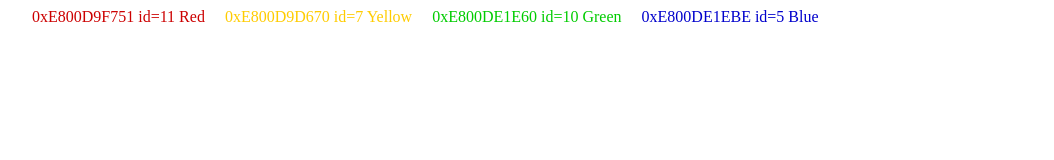
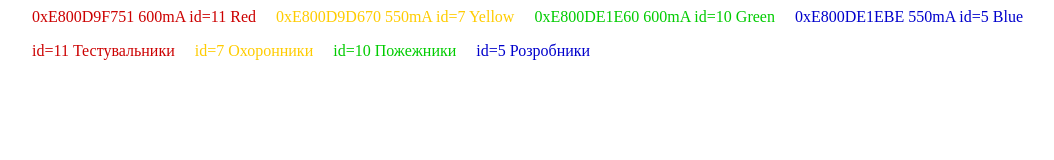
Before and after one commit to JaRcomGitHub/nodejs-host-ws, a website: page json-parse-for-graph/index.html in a window 1280 px wide. Shown: the whole page, without its empty margins (16-1070 px from the left). Drawn offline with nearby package versions, Linux system fonts and the light colour scheme; no server answers.

Commit message:
Update index.html

```diff
--- a/json-parse-for-graph/index.html
+++ b/json-parse-for-graph/index.html
@@ -4,23 +4,6 @@
 <script src="https://code.highcharts.com/modules/stock-tools.js"></script>
 <script src="./h.js"></script>
 <link rel="stylesheet" type="text/css" href="style.css">
-
-<div>
-    <ul class="info">
-        <li class="info-1">
-            0xE800D9F751 id=11 Red
-        </li>
-        <li class="info-2">
-            0xE800D9D670 id=7 Yellow
-        </li>
-        <li class="info-3">
-            0xE800DE1E60 id=10 Green
-        </li>
-        <li class="info-4">
-            0xE800DE1EBE id=5 Blue
-        </li>
-    </ul>
-</div>
 
 <div id="containerT"></div>
 
@@ -31,3 +14,36 @@
 <div id="containerP"></div>
 
 <div id="containerV"></div>
+
+<div>
+    <ul class="info">
+        <li class="info-1">
+            0xE800D9F751 600mA id=11 Red
+        </li>
+        <li class="info-2">
+            0xE800D9D670 550mA id=7 Yellow
+        </li>
+        <li class="info-3">
+            0xE800DE1E60 600mA id=10 Green
+        </li>
+        <li class="info-4">
+            0xE800DE1EBE 550mA id=5 Blue
+        </li>
+    </ul>
+</div>
+<div>
+    <ul class="info">
+        <li class="info-1">
+            id=11 Тестувальники
+        </li>
+        <li class="info-2">
+            id=7 Охоронники
+        </li>
+        <li class="info-3">
+            id=10 Пожежники
+        </li>
+        <li class="info-4">
+            id=5 Розробники
+        </li>
+    </ul>
+</div>
```
